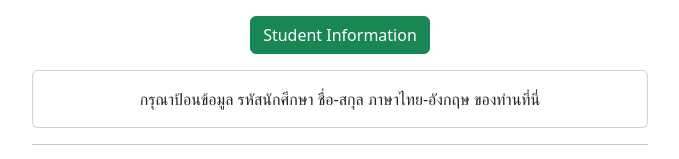
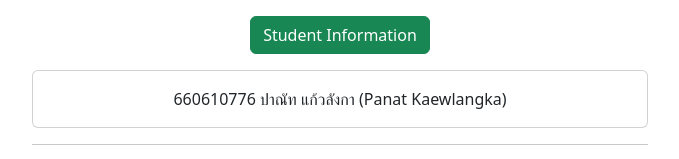
Before and after one commit to cpe207/lab01-PanatKaewlangka, a plain HTML site: page index.html in a window 1280 px wide. Both pictures are taken after a click on the button "Student Information". Shown: the part 515-674 px from the top of the page, without its empty margins (300-979 px from the left). Drawn offline with nearby package versions, Linux system fonts and the light colour scheme.

Commit message:
Insert my name and student ID

```diff
--- a/index.html
+++ b/index.html
@@ -50,8 +50,7 @@
           </p>
           <div class="collapse" id="collapseExample">
             <div class="card card-body">
-              กรุณาป้อนข้อมูล รหัสนักศึกษา ชื่อ-สกุล ภาษาไทย-อังกฤษ
-              ของท่านที่นี่
+              660610776 ปาณัท แก้วลังกา (Panat Kaewlangka)
             </div>
           </div>
         </div>
```
